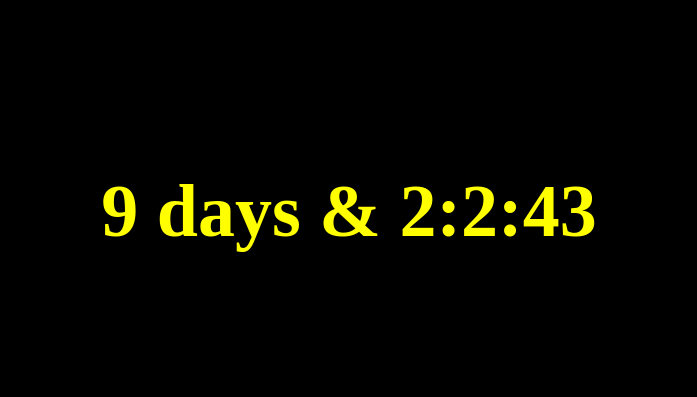
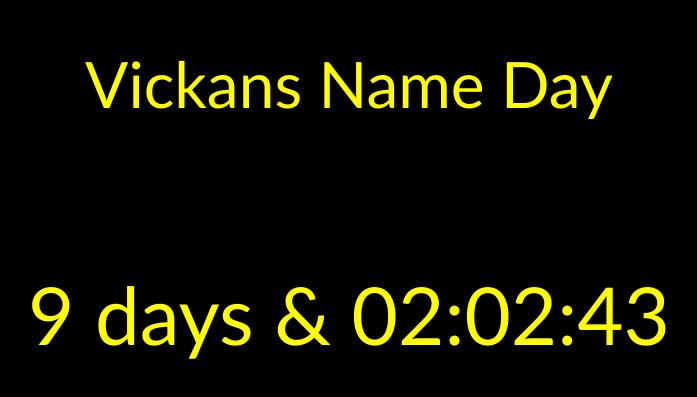
Before and after one commit to PeterSkopal/static-website, a website: page public/index.html in a window 1280 px wide. Shown: the part 189-586 px from the top of the page, without its empty margins (291-988 px from the left). Drawn offline with Linux system fonts and the light colour scheme.

Commit message:
feat: add extra cases, and time logic.

```diff
--- a/public/index.html
+++ b/public/index.html
@@ -1,26 +1,14 @@
 <html>
   <head>
     <title>Vickans Bucket</title>
-
-    <style>
-      body {
-        background-color: black;
-        display: flex;
-        justify-content: center;
-        align-items: center;
-      }
-
-      p {
-        color: yellow;
-        font-weight: bold;
-        font-size: 74px;
-      }
-    </style>
-
-    <script src="./index.js"></script>
+    <link rel="stylesheet" type="text/css" href="./style.css" />
   </head>
 
   <body>
-    <p id="countDown"></p>
+    <div class="main-page">
+      <p class="header">Vickans Name Day</p>
+      <p class="count-down" id="countDown"></p>
+    </div>
   </body>
+  <script src="./index.js"></script>
 </html>
--- a/public/index.js
+++ b/public/index.js
@@ -1,20 +1,46 @@
-var countDownDate = new Date("Mar 12, 2019 00:00:00").getTime();
+Number.prototype.pad = function(n) {
+  if (n == undefined) n = 2;
 
-var x = setInterval(function() {
-  var now = new Date().getTime();
-  var distance = countDownDate - now;
+  return (new Array(n).join("0") + this).slice(-n);
+};
 
-  var days = Math.floor(distance / (1000 * 60 * 60 * 24));
-  var hours = Math.floor((distance % (1000 * 60 * 60 * 24)) / (1000 * 60 * 60));
-  var minutes = Math.floor((distance % (1000 * 60 * 60)) / (1000 * 60));
-  var seconds = Math.floor((distance % (1000 * 60)) / 1000);
+let now = new Date().getTime();
+var specificDate = "Mar 12";
+var year = new Date().getFullYear();
+var annualDate = false;
+let countDownDate = new Date(`${specificDate}, ${year} 00:00:00`);
+if (annualDate) setupCountDownDate(year);
+countDown(annualDate);
+var interval = setInterval(countDown, 1000);
 
-  document.getElementById(
-    "countDown"
-  ).innerHTML = `${days} days \& ${hours}:${minutes}:${seconds}`;
+function setupCountDownDate(year) {
+  while (countDownDate - now < 0) {
+    year++;
+    countDownDate = new Date(`${specificDate}, ${year} 00:00:00`);
+  }
+}
 
-  if (distance < 0) {
-    clearInterval(x);
-    document.getElementById("countDown").innerHTML = "Count down expired";
+function countDown() {
+  now = new Date();
+  var distance = countDownDate.getTime() - now.getTime();
+
+  if (countDownDate.getDate() === now.getDate()) {
+    document.getElementById("countDown").innerHTML =
+      "&#x1F389 It's Today! &#x1F389";
+  } else if (!annualDate && distance < 0) {
+    clearInterval(interval);
+    document.getElementById("countDown").innerHTML =
+      "Already passed... &#x1F614";
+  } else {
+    var days = Math.floor(distance / (1000 * 60 * 60 * 24));
+    var hours = Math.floor(
+      (distance % (1000 * 60 * 60 * 24)) / (1000 * 60 * 60)
+    ).pad();
+    var minutes = Math.floor((distance % (1000 * 60 * 60)) / (1000 * 60)).pad();
+    var seconds = Math.floor((distance % (1000 * 60)) / 1000).pad();
+
+    document.getElementById(
+      "countDown"
+    ).innerHTML = `${days} days \& ${hours}:${minutes}:${seconds}`;
   }
-}, 1000);
+}
--- /dev/null
+++ b/public/style.css
@@ -0,0 +1,31 @@
+body {
+  background-color: black;
+  margin: 0;
+  font-family: "Trebuchet MS", "Lucida Sans Unicode", "Lucida Grande",
+    "Lucida Sans", Arial, sans-serif;
+  color: yellow;
+}
+p {
+  padding: 0;
+}
+div {
+  padding: 0;
+}
+
+.main-page {
+  display: flex;
+  flex-direction: column;
+  justify-content: center;
+  align-items: center;
+  width: 100%;
+  height: 100%;
+}
+
+.header {
+  font-size: 4em;
+}
+
+.count-down {
+  font-size: 5em;
+  text-align: center;
+}
```
